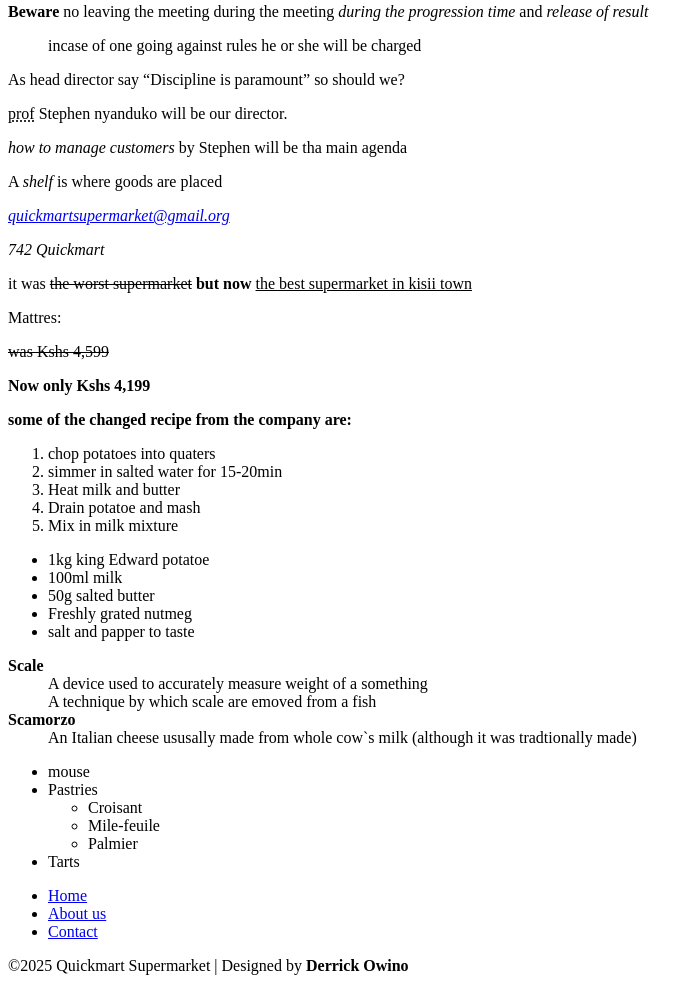
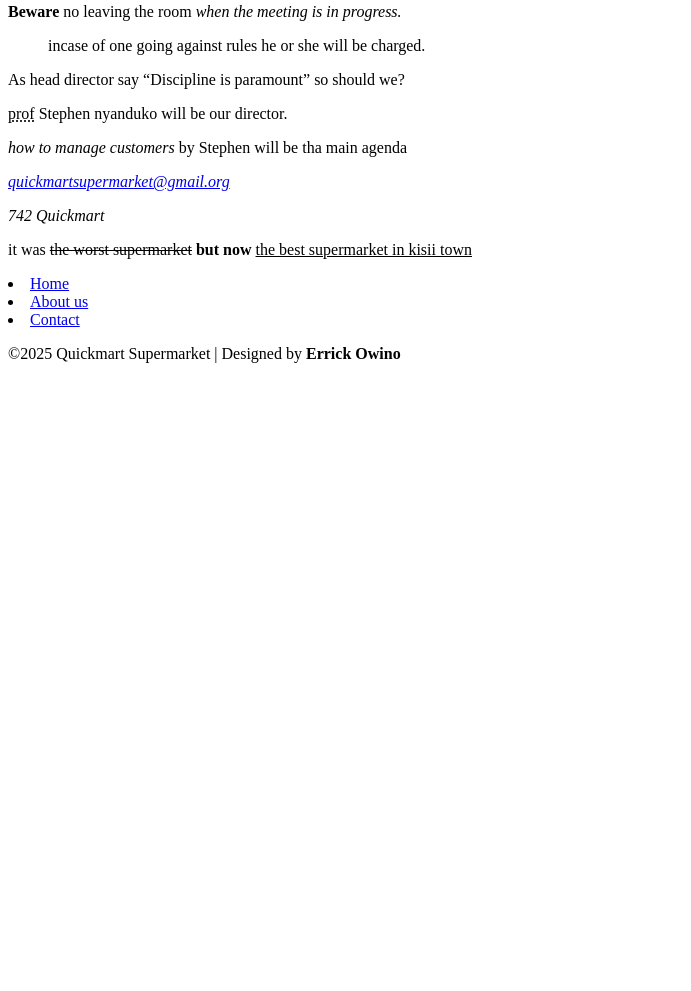
Before and after one commit to 0706679144/Quickmart.Website, a plain HTML site: page index.html in a window 1280 px wide. Shown: the part 205-1196 px from the top of the page, without its empty margins (0-691 px from the left). After the commit the page ends 800 px from the top, so only its background shows below. Drawn offline with Linux system fonts and the light colour scheme.

Commit message:
Updated Quickmart website

```diff
--- a/index.html
+++ b/index.html
@@ -4,66 +4,27 @@
 <title>QUICKMART SUPERMARKET</title>
 </head>
 <body>
-    <h1>QUICKMART SUPERMARKET</h1>
-    <p><i>we should</i> <b>observe</b> <i>and</i> <b>maintain</b> <i>rules</i></p>
-    <p>on 4<sup>th</sup> to 5<sup>th</sup> we shall have our online  classes(google meet) for workers on how to handle customers</p><hr/>
-    <p> Floor<sub>2</sub> and Floor<sub>3</sub> will be occupied </p>
-    <p><strong>Beware</strong> no leaving the meeting during the meeting  <em>during the progression time</em> and <em>release of result</em></p>
-    <blockquote>incase of one going against rules he or she will be charged</blockquote>
+    <h1><b>About a meeting that will be held:</b></h1>
+    <p><i>we should</i> <b>observe</b> <i>and</i> <b>maintain</b> <i>rules.</i></p>
+    <p>on 4<sup>th</sup> to 5<sup>th</sup> we shall have our online  classes(google meet) for workers on how to handle customers.</p><hr/>
+    <p> Floor<sub>2</sub> and Floor<sub>3</sub> will be occupied.</p>
+    <p><strong>Beware</strong> no leaving the room <em>when the meeting is in progress.</em></p>
+    <blockquote>incase of one going against rules he or she will be charged.</blockquote>
     <p>As head director say <q>Discipline is paramount</q> so should we?</p>
     <p> <abbr title="professor">prof</abbr> Stephen nyanduko will  be our director.</p>
     <p><cite>how to manage customers</cite> by Stephen will be tha main agenda</p>
-    <p> A <dfn>shelf</dfn> is where goods are placed</p>
     <address>
         <p> <a href="stephen:quickmartsupermarket@gmail.org">quickmartsupermarket@gmail.org</a></p>
         <p>742 Quickmart </p>
         </address>
         <p>it was <del>the worst supermarket</del> <b>but now</b> <ins>the best supermarket in kisii town</ins></p>
-        <p>Mattres:</p>
-        <P><S>was Kshs 4,599</S></P>
-        <p><b>Now only Kshs 4,199</b></p>
-        <p><b>some of the changed recipe from the company are:</b></p>
-        <ol>
-            <li>chop potatoes into quaters</li>
-            <li>simmer in salted water for 15-20min</li>
-            <li>Heat milk and butter</li>
-            <li>Drain potatoe and mash</li>
-            <li>Mix in milk mixture</li>
-        </ol>
-        <ul>
-            <li>1kg king Edward potatoe</li>
-            <li>100ml milk</li>
-            <li>50g salted butter</li>
-            <li>Freshly grated nutmeg</li>
-            <li>salt and papper to taste</li>
-        </ul>
-        <di>
-            <dt><b>Scale</b></dt>
-            <dd>A device used to accurately measure weight of a something</dd>
-            <dd>A technique by which scale are emoved from a fish</dd>
-            <dt><b>Scamorzo</b></dt>
-            <dd>An Italian cheese ususally made from whole cow`s milk (although it was tradtionally made)</dd>
-        </di>
-        <ul>
-            <li>mouse</li>
-            <li>Pastries
-                <ul>
-                    <li>Croisant</li>
-                    <li>Mile-feuile</li>
-                    <li>Palmier</li>
-                </ul>
-            </li>
-            <li>Tarts</li>
-        </ul>
-        <p>
-            <ul>
+
                 <li><a href="home.html">Home</a></li>
                 <li><a href="about us.html">About us</a></li>
                 <li><a href="contact.html">Contact</a></li>
-            </ul>
         </p>
         <footer>
-            <P>&copy;2025 Quickmart Supermarket | Designed by <b>Derrick Owino</b></Obj></P>
+            <P>&copy;2025 Quickmart Supermarket | Designed by <b>Errick Owino</b></Obj></P>
         </footer>
 </body>
 </html>
```
Also changed, not shown: contact.html (+1 -1 lines), home.html (+1 -1 lines).
